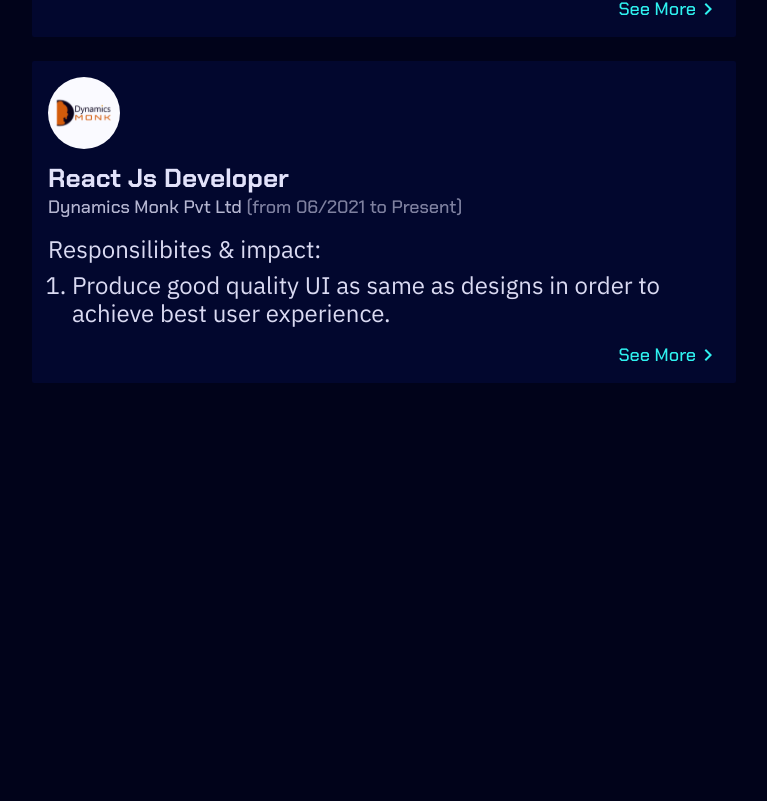
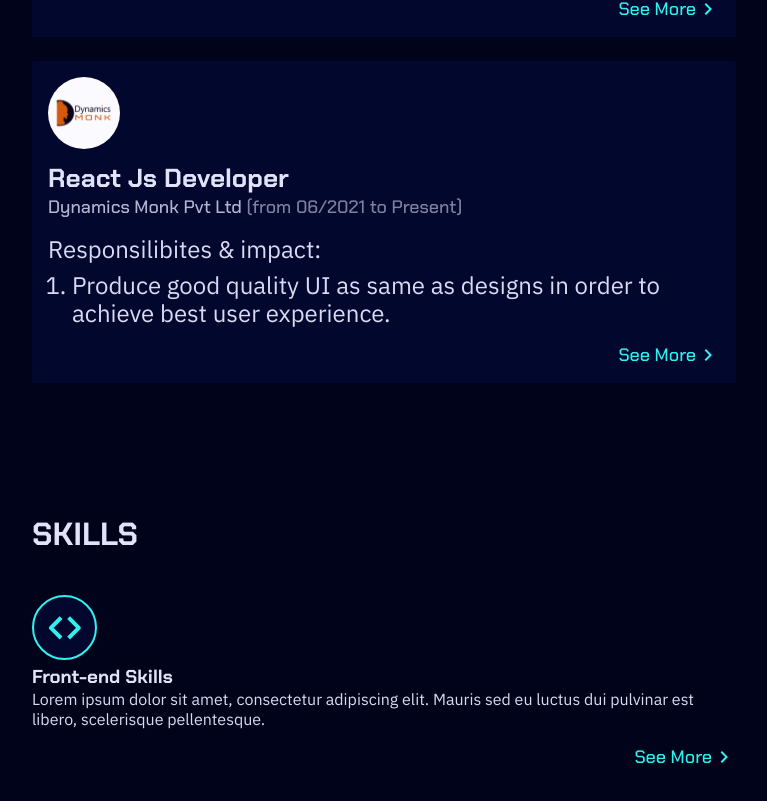
Before and after one commit to HimanshuKanojiya/himanshu-kanojiya-portfolio, a React (Create React App) app: page / in a window 1280 px wide. Shown: the part 1247-2048 px from the top of the page, without its empty margins (0-767 px from the left). Before the commit the page ends 1680 px from the top, so only its background shows below. Built offline with nearby package versions, Linux system fonts and the light colour scheme.

Commit message:
skills section container, and layout set

```diff
--- a/src/assets/icons/iconsList.ts
+++ b/src/assets/icons/iconsList.ts
@@ -10,6 +10,7 @@ import ReactJsIcon from "./ReactJsIcon.svg";
 import TypescriptIcon from "./TypescriptIcon.svg";
 import Css3Icon from "./Css3Icon.svg";
 import ExpandLessIcon from "./ExpandLessIcon.svg";
+import FrontEndSkillIcon from "./FrontEndSkillIcon.svg";
 
 export {
   HamburgerIcon,
@@ -24,4 +25,5 @@ export {
   TypescriptIcon,
   Css3Icon,
   ExpandLessIcon,
+  FrontEndSkillIcon,
 };
--- /dev/null
+++ b/src/components/core/Buttons/ContentExtendButton.tsx
@@ -0,0 +1,25 @@
+import React from "react";
+import { getLogo } from "../../../helper/getLogo";
+import { ContentExtendButton as ExtendButton } from "../../styles/Buttons/ContentExtendButton";
+
+export const ContentExtendButton: React.FC<IContentExtendButton> = ({
+  showMore,
+  handleShowMore,
+  isDesktop = false,
+}) => {
+  return (
+    <ExtendButton onClick={handleShowMore} onKeyDown={handleShowMore}>
+      {showMore && !isDesktop && (
+        <p>
+          See Less <img src={getLogo("ExpandLessIcon")} alt="See Less" />
+        </p>
+      )}
+
+      {!showMore && !isDesktop && (
+        <p>
+          See More <img src={getLogo("ExpandIcon")} alt="See More" />
+        </p>
+      )}
+    </ExtendButton>
+  );
+};
--- a/src/components/core/ExperienceSection/ExperienceCard.tsx
+++ b/src/components/core/ExperienceSection/ExperienceCard.tsx
@@ -3,7 +3,7 @@ import { ExperienceCardContainer } from "../../styles/ExperienceSection/Experien
 import { getLogo } from "../../../helper/getLogo";
 import { SkillsList } from "../SkillsList/SkillsList";
 import { useMediaQuery } from "../../../helper/useMediaQuery";
-import { ExpandIcon, ExpandLessIcon } from "../../../assets/icons/iconsList";
+import { ContentExtendButton } from "../Buttons/ContentExtendButton";
 
 export const ExperienceCard: React.FC<IExperienceCard> = ({ Experience }) => {
   const [showMore, setShowMore] = useState<boolean>(false);
@@ -54,23 +54,11 @@ export const ExperienceCard: React.FC<IExperienceCard> = ({ Experience }) => {
             skills={Experience.skills.skillsItems}
           />
         )}
-        <button
-          className="seeMoreAboutThisJob"
-          onClick={() => setShowMore((prevState) => !prevState)}
-          onKeyDown={() => setShowMore((prevState) => !prevState)}
-        >
-          {showMore && !isDesktop && (
-            <p>
-              See Less <img src={ExpandLessIcon} alt="See Less" />
-            </p>
-          )}
-
-          {!showMore && !isDesktop && (
-            <p>
-              See More <img src={ExpandIcon} alt="See More" />
-            </p>
-          )}
-        </button>
+        <ContentExtendButton
+          handleShowMore={() => setShowMore((prevState) => !prevState)}
+          showMore={showMore}
+          isDesktop={isDesktop}
+        />
       </div>
     </ExperienceCardContainer>
   );
--- /dev/null
+++ b/src/components/core/SkillsSection/SkillsSection.tsx
@@ -0,0 +1,32 @@
+import React, { useState } from "react";
+import { getLogo } from "../../../helper/getLogo";
+import { ContentExtendButton } from "../Buttons/ContentExtendButton";
+import { SkillsSectionContainer } from "../../styles/SkillsSection/SkillsSectionContainer";
+
+export const SkillsSection: React.FC = () => {
+  const [showMore, setShowMore] = useState<boolean>(false);
+
+  return (
+    <SkillsSectionContainer>
+      <h2 className="skillTitle">SKILLS</h2>
+      <div className="skillsList">
+        <div className="skill">
+          <div>
+            <img src={getLogo("FrontEndSkillIcon")} alt="frontend-skills" />
+          </div>
+          <div>
+            <h3>Front-end Skills</h3>
+            <p>
+              Lorem ipsum dolor sit amet, consectetur adipiscing elit. Mauris
+              sed eu luctus dui pulvinar est libero, scelerisque pellentesque.
+            </p>
+          </div>
+          <ContentExtendButton
+            showMore={showMore}
+            handleShowMore={() => setShowMore((prevState) => !prevState)}
+          />
+        </div>
+      </div>
+    </SkillsSectionContainer>
+  );
+};
--- /dev/null
+++ b/src/components/styles/Buttons/ContentExtendButton.tsx
@@ -0,0 +1,25 @@
+import styled from "styled-components";
+
+export const ContentExtendButton = styled.button`
+  display: flex;
+  font-family: "Chakra Petch", sans-serif;
+  font-size: ${({ theme }) => theme.fontSize.mobile.label};
+  background-color: transparent;
+  color: ${({ theme }) => theme.colors.texts.highlight};
+  margin-top: ${({ theme }) => theme.spaces.xs};
+  cursor: pointer;
+  margin-left: auto;
+
+  & p {
+    display: flex;
+    align-items: center;
+    font-size: inherit;
+    font-family: inherit;
+    color: inherit;
+  }
+
+  @media screen and (min-width: 686px) {
+    font-size: ${({ theme }) => theme.fontSize.desktop.label};
+    margin-top: ${({ theme }) => theme.spaces.s};
+  }
+`;
--- /dev/null
+++ b/src/components/styles/SkillsSection/SkillsSectionContainer.tsx
@@ -0,0 +1,34 @@
+import styled from "styled-components";
+
+export const SkillsSectionContainer = styled.section`
+  width: 100%;
+  height: 100%;
+  margin-top: ${({ theme }) => theme.spaces.xl};
+  padding-inline: ${({ theme }) => theme.spaces.s};
+
+  .skillTitle {
+    font-size: ${({ theme }) => theme.fontSize.mobile.h2};
+    color: ${({ theme }) => theme.colors.texts.headers};
+    margin-bottom: ${({ theme }) => theme.spaces.l};
+  }
+
+  .skillsList {
+    margin-top: ${({ theme }) => theme.spaces.xl};
+  }
+
+  @media screen and (min-width: 686px) {
+    margin-top: ${({ theme }) => theme.spaces.xxl5};
+    padding-inline: ${({ theme }) => theme.spaces.l};
+    max-width: 768px;
+
+    .skillTitle {
+      font-size: ${({ theme }) => theme.fontSize.desktop.h2};
+      margin-bottom: ${({ theme }) => theme.spaces.xl};
+    }
+  }
+
+  @media screen and (min-width: 1336px) {
+    padding-inline: 196px;
+    max-width: 100%;
+  }
+`;
--- a/src/helper/getLogo.ts
+++ b/src/helper/getLogo.ts
@@ -7,6 +7,9 @@ import {
   GithubIcon,
   EmailIcon,
   LinkedInIcon,
+  FrontEndSkillIcon,
+  ExpandLessIcon,
+  ExpandIcon,
 } from "../assets/icons/iconsList";
 
 export const getLogo = (iconName: GetIcons) => {
@@ -35,6 +38,15 @@ export const getLogo = (iconName: GetIcons) => {
     case "LinkedInIcon":
       return LinkedInIcon;
 
+    case "FrontEndSkillIcon":
+      return FrontEndSkillIcon;
+
+    case "ExpandLessIcon":
+      return ExpandLessIcon;
+
+    case "ExpandIcon":
+      return ExpandIcon;
+
     default:
       return JavaScriptIcon;
   }
--- a/src/pages/Home.tsx
+++ b/src/pages/Home.tsx
@@ -4,6 +4,7 @@ import { NavBar } from "../components/core/NavBar/NavBar";
 import { HeroSection } from "../components/core/HeroSection/HeroSection";
 import { FloatingSocialMedia } from "../components/core/FloatingSocialMedia/FloatingSocialMedia";
 import { ExperienceSection } from "../components/core/ExperienceSection/ExperienceSection";
+import { SkillsSection } from "../components/core/SkillsSection/SkillsSection";
 //import { Footer } from "../components/core/Footer/Footer";
 import { useMediaQuery } from "../helper/useMediaQuery";
 
@@ -20,6 +21,7 @@ export const Home: React.FC = () => {
           document.getElementById("hanging-sm-icon") as HTMLElement
         )}
       <ExperienceSection />
+      <SkillsSection />
       {/* <Footer /> */}
     </>
   );
--- a/src/types/common.d.ts
+++ b/src/types/common.d.ts
@@ -6,4 +6,7 @@ type GetIcons =
   | "DynamicsMonkLogo"
   | "GithubIcon"
   | "EmailIcon"
-  | "LinkedInIcon";
+  | "LinkedInIcon"
+  | "FrontEndSkillIcon"
+  | "ExpandLessIcon"
+  | "ExpandIcon";
--- a/src/types/core.d.ts
+++ b/src/types/core.d.ts
@@ -63,3 +63,9 @@ interface IExperienceMenu {
   showAboutThisCompany: (jobId: string) => void;
   currentSelectedCompany: string;
 }
+
+interface IContentExtendButton {
+  showMore: boolean;
+  handleShowMore: () => void;
+  isDesktop?: boolean;
+}
```
Also changed, not shown: src/assets/icons/FrontEndSkillIcon.svg (added).
